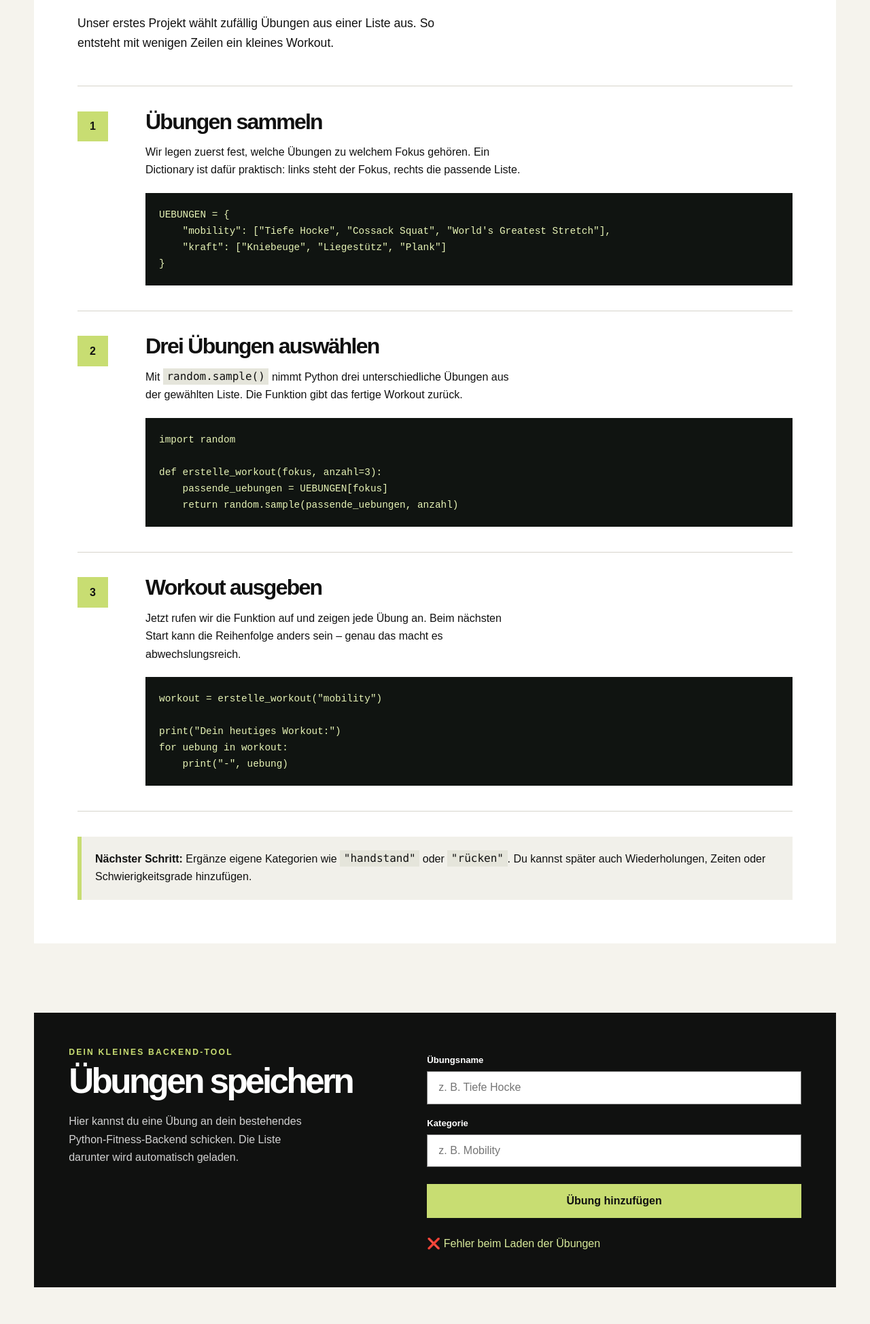
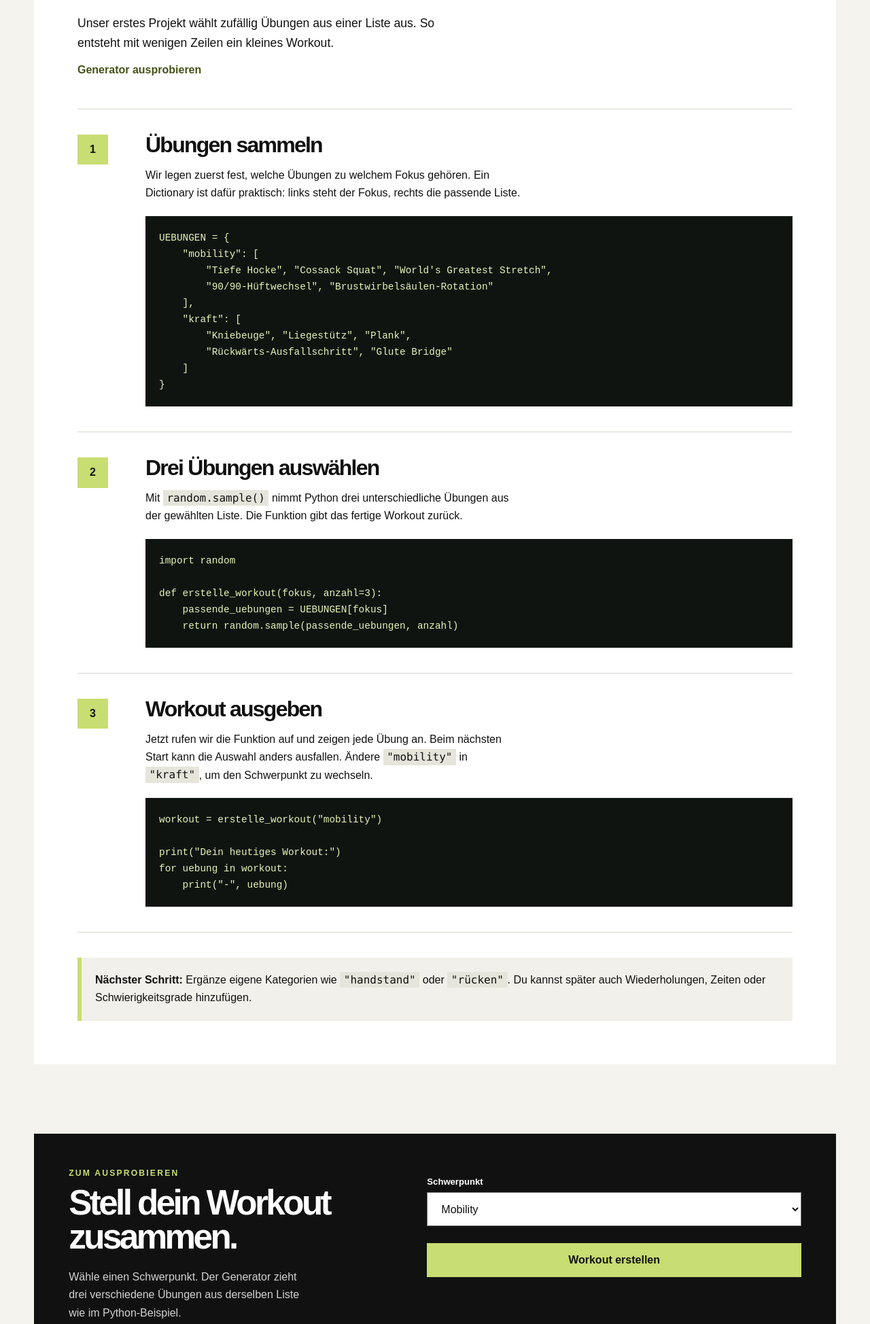
Before and after one commit to IvanGamper/python-fitness-frontend, a plain HTML site: page code/index.html in a window 1280 px wide. Shown: the part 1940-3888 px from the top of the page at 68% size. Drawn offline with Linux system fonts and the light colour scheme; no server answers.

Commit message:
generator

```diff
--- a/code/index.html
+++ b/code/index.html
@@ -5,7 +5,7 @@
     <meta name="viewport" content="width=device-width, initial-scale=1.0">
     <meta name="description" content="Python Fitness Lab: kleine Python-Projekte für Training und Bewegung.">
     <title>Coden & Lernen – Python Fitness</title>
-    <link rel="stylesheet" href="../style.css?v=20261121-1">
+    <link rel="stylesheet" href="../style.css?v=20261121-2">
 </head>
 <body class="code-page">
 
@@ -66,6 +66,7 @@
             <p class="section-kicker">SCHRITT FÜR SCHRITT</p>
             <h2>Einen Workout-Generator mit Python coden.</h2>
             <p>Unser erstes Projekt wählt zufällig Übungen aus einer Liste aus. So entsteht mit wenigen Zeilen ein kleines Workout.</p>
+            <a class="code-demo-link" href="#workout-demo">Generator ausprobieren</a>
         </div>
 
         <section class="code-step">
@@ -74,8 +75,14 @@
                 <h3>Übungen sammeln</h3>
                 <p>Wir legen zuerst fest, welche Übungen zu welchem Fokus gehören. Ein Dictionary ist dafür praktisch: links steht der Fokus, rechts die passende Liste.</p>
                 <pre><code>UEBUNGEN = {
-    "mobility": ["Tiefe Hocke", "Cossack Squat", "World's Greatest Stretch"],
-    "kraft": ["Kniebeuge", "Liegestütz", "Plank"]
+    "mobility": [
+        "Tiefe Hocke", "Cossack Squat", "World's Greatest Stretch",
+        "90/90-Hüftwechsel", "Brustwirbelsäulen-Rotation"
+    ],
+    "kraft": [
+        "Kniebeuge", "Liegestütz", "Plank",
+        "Rückwärts-Ausfallschritt", "Glute Bridge"
+    ]
 }</code></pre>
             </div>
         </section>
@@ -97,7 +104,7 @@ def erstelle_workout(fokus, anzahl=3):
             <div class="code-step-number">3</div>
             <div>
                 <h3>Workout ausgeben</h3>
-                <p>Jetzt rufen wir die Funktion auf und zeigen jede Übung an. Beim nächsten Start kann die Reihenfolge anders sein – genau das macht es abwechslungsreich.</p>
+                <p>Jetzt rufen wir die Funktion auf und zeigen jede Übung an. Beim nächsten Start kann die Auswahl anders ausfallen. Ändere <code>"mobility"</code> in <code>"kraft"</code>, um den Schwerpunkt zu wechseln.</p>
                 <pre><code>workout = erstelle_workout("mobility")
 
 print("Dein heutiges Workout:")
@@ -109,20 +116,23 @@ for uebung in workout:
         <aside class="code-tip"><strong>Nächster Schritt:</strong> Ergänze eigene Kategorien wie <code>"handstand"</code> oder <code>"rücken"</code>. Du kannst später auch Wiederholungen, Zeiten oder Schwierigkeitsgrade hinzufügen.</aside>
     </article>
 
-    <section class="code-tool-panel" aria-labelledby="exercise-tool-title">
+    <section class="code-tool-panel" id="workout-demo" aria-labelledby="workout-demo-title">
         <div>
-            <p class="section-kicker">DEIN KLEINES BACKEND-TOOL</p>
-            <h2 id="exercise-tool-title">Übungen speichern</h2>
-            <p>Hier kannst du eine Übung an dein bestehendes Python-Fitness-Backend schicken. Die Liste darunter wird automatisch geladen.</p>
+            <p class="section-kicker">ZUM AUSPROBIEREN</p>
+            <h2 id="workout-demo-title">Stell dein Workout zusammen.</h2>
+            <p>Wähle einen Schwerpunkt. Der Generator zieht drei verschiedene Übungen aus derselben Liste wie im Python-Beispiel.</p>
         </div>
-        <div class="exercise-tool-form" id="exercise-form">
-            <label for="titleInput">Übungsname</label>
-            <input type="text" id="titleInput" placeholder="z. B. Tiefe Hocke">
-            <label for="categoryInput">Kategorie</label>
-            <input type="text" id="categoryInput" placeholder="z. B. Mobility">
-            <button id="addBtn" type="button">Übung hinzufügen</button>
-            <div id="output" aria-live="polite"></div>
-        </div>
+        <form class="workout-form" id="workout-form">
+            <label for="workout-focus">Schwerpunkt</label>
+            <select id="workout-focus" name="schwerpunkt">
+                <option value="mobility">Mobility</option>
+                <option value="kraft">Kraft</option>
+            </select>
+            <button type="submit">Workout erstellen</button>
+            <div aria-live="polite" aria-atomic="true">
+                <ol class="workout-result" id="workout-result" aria-label="Dein Workout" hidden></ol>
+            </div>
+        </form>
     </section>
 </main>
 
@@ -132,5 +142,6 @@ for uebung in workout:
 </footer>
 
 <script src="../script.js?v=20261120-1"></script>
+<script src="workout-generator.js?v=20261121-1"></script>
 </body>
 </html>
--- /dev/null
+++ b/code/workout-generator.js
@@ -0,0 +1,48 @@
+const uebungenNachSchwerpunkt = {
+    mobility: [
+        "Tiefe Hocke",
+        "Cossack Squat",
+        "World's Greatest Stretch",
+        "90/90-Hüftwechsel",
+        "Brustwirbelsäulen-Rotation",
+    ],
+    kraft: [
+        "Kniebeuge",
+        "Liegestütz",
+        "Plank",
+        "Rückwärts-Ausfallschritt",
+        "Glute Bridge",
+    ],
+};
+
+function erstelleWorkout(uebungen, anzahl) {
+    const verfuegbar = [...uebungen];
+    const workout = [];
+
+    for (let i = 0; i < anzahl; i++) {
+        const zufallsIndex = Math.floor(Math.random() * verfuegbar.length);
+        const [uebung] = verfuegbar.splice(zufallsIndex, 1);
+        workout.push(uebung);
+    }
+
+    return workout;
+}
+
+const workoutFormular = document.getElementById("workout-form");
+const schwerpunkt = document.getElementById("workout-focus");
+const ergebnis = document.getElementById("workout-result");
+
+workoutFormular.addEventListener("submit", (event) => {
+    event.preventDefault();
+
+    const uebungen = uebungenNachSchwerpunkt[schwerpunkt.value];
+    const workout = erstelleWorkout(uebungen, 3);
+    const listenpunkte = workout.map((uebung) => {
+        const listenpunkt = document.createElement("li");
+        listenpunkt.textContent = uebung;
+        return listenpunkt;
+    });
+
+    ergebnis.replaceChildren(...listenpunkte);
+    ergebnis.hidden = false;
+});
--- a/style.css
+++ b/style.css
@@ -1717,11 +1717,19 @@ body.menu-open {
 }
 
 .code-intro > p:last-child,
-.code-article-heading > p:last-child {
+.code-article-heading > p:not(.section-kicker) {
     max-width: 60ch;
     margin: 1.4rem 0 0;
     font-size: 1.1rem;
     line-height: 1.65;
+}
+
+.code-demo-link {
+    display: inline-block;
+    margin-top: 1rem;
+    color: #465218;
+    font-weight: 800;
+    text-underline-offset: 0.2em;
 }
 
 .code-projects {
@@ -1822,6 +1830,7 @@ body.menu-open {
 
 .code-tool-panel {
     margin-top: clamp(4rem, 8vw, 8rem);
+    scroll-margin-top: 1rem;
     padding: clamp(1.5rem, 4vw, 3.5rem);
     display: grid;
     grid-template-columns: minmax(0, 0.9fr) minmax(330px, 1.1fr);
@@ -1845,19 +1854,19 @@ body.menu-open {
     line-height: 1.65;
 }
 
-.exercise-tool-form {
+.workout-form {
     display: grid;
     gap: 0.55rem;
     align-content: start;
 }
 
-.exercise-tool-form label {
+.workout-form label {
     margin-top: 0.7rem;
     font-size: 0.82rem;
     font-weight: 800;
 }
 
-.exercise-tool-form input {
+.workout-form select {
     width: 100%;
     box-sizing: border-box;
     padding: 0.9rem 1rem;
@@ -1868,7 +1877,7 @@ body.menu-open {
     font: inherit;
 }
 
-.exercise-tool-form button {
+.workout-form button {
     margin-top: 1rem;
     padding: 1rem;
     border: 0;
@@ -1880,16 +1889,22 @@ body.menu-open {
     cursor: pointer;
 }
 
-.exercise-tool-form button:hover,
-.exercise-tool-form button:focus-visible {
+.workout-form button:hover,
+.workout-form button:focus-visible {
     background: #fff;
 }
 
-.exercise-tool-form #output {
-    min-height: 1.5rem;
+.workout-result {
     margin-top: 1rem;
+    margin-bottom: 0;
+    padding: 1rem 1.25rem 1rem 2.75rem;
+    border: 1px solid #65723a;
     color: #d7e99a;
     line-height: 1.6;
+}
+
+.workout-result li + li {
+    margin-top: 0.35rem;
 }
 
 .code-footer {
```
